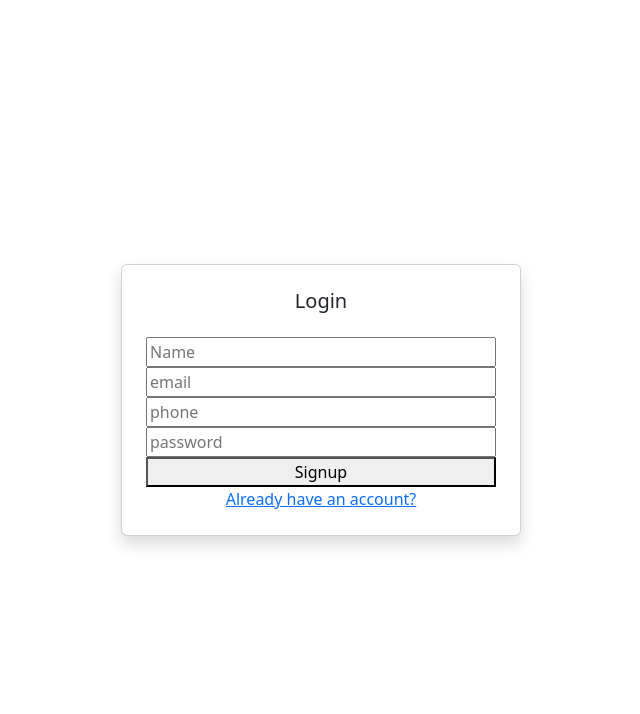
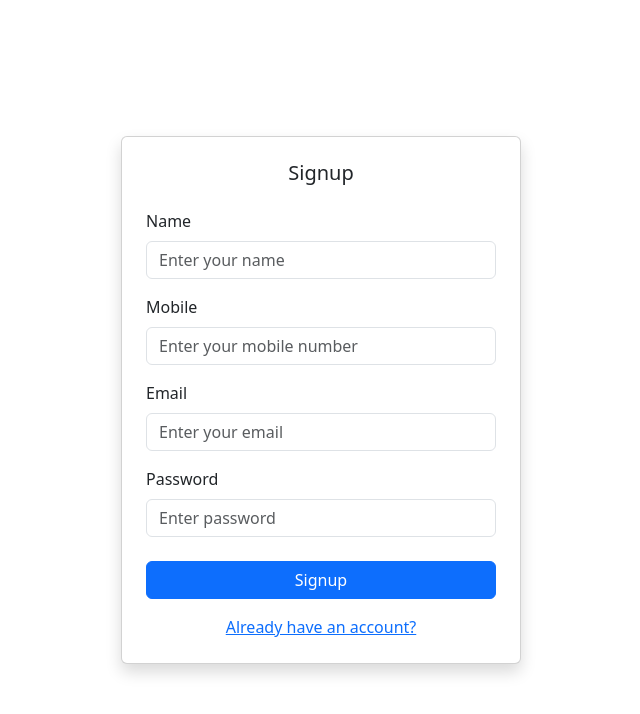
Before and after one commit to yogiwoo/chat, a React (Vite) app: page /signup in a window 1280 px wide. Shown: the top 714 px of the page, without its empty margins (319-959 px from the left). Built offline with nearby package versions, Linux system fonts and the light colour scheme; no server answers.

Commit message:
default profile pic and dropdown for logout and profile management

```diff
--- a/src/App.css
+++ b/src/App.css
@@ -0,0 +1,3 @@
+.hover-bg-light:hover {
+    background-color: rgba(0,0,0,0.05);
+}
--- a/src/pages/Chatarea.jsx
+++ b/src/pages/Chatarea.jsx
@@ -4,7 +4,7 @@ import Header from "./Header";
 import axios from "axios";
 import { useDataContext } from '../../reactProvider';
 import { io } from "socket.io-client"
-
+import pp from "./../../public/profile.png"
 //const prefix = "http://localhost:8080"
 const prefix = "http://localhost:3002";
 const socket = io("http://localhost:3002", {
@@ -119,16 +119,15 @@ function Chatarea() {
             {userlist.map((i) => (
               <div key={i._id} value={i._id} onClick={(e) => { handleGetMsg(i) }} className="usercontainer d-flex align-items-center gap-3 p-1">
                 <img
-                  src={i.image}
+                  src={i.image?i.image:pp}
                   userName={i.name}
                   className="profilepic rounded-circle border"
                   style={{ width: '40px', height: '40px', objectFit: 'cover' }}
                 />
-                <span>
-                  <p className="mb-0 fw-semibold">{i.userName}  {i.isOnline ? (<span className="green-dot"></span>) : (
+                <span style={{ height: '40px' }} className="d-flex flex-column justify-content-center overflow-hidden">
+                  <p className="mb-0 fw-semibold text-truncate">{i.userName}  {i.isOnline ? (<span className="green-dot"></span>) : (
                     <span className="red-dot"></span>)}</p>
-
-                  <p className="last-message">{i.isRead ? <><b>{i.lastMsg}</b></> : <>{i.lastMsg}</>}</p>
+                  <p className="last-message mb-0 text-truncate" style={{ fontSize: '0.85rem' }}>{i.isRead ? <><b>{i.lastMsg}</b></> : <>{i.lastMsg}</>}</p>
                 </span>
               </div>
             ))}
--- a/src/pages/Chatbox.jsx
+++ b/src/pages/Chatbox.jsx
@@ -1,19 +1,19 @@
-import { useEffect, useState,useRef } from "react";
+import { useEffect, useState, useRef } from "react";
 import axios from "axios";
-
+import pp from "./../../public/profile.png"
 //const prefix = "http://localhost:8080";
 const prefix = "http://localhost:3002";
 const x = localStorage.getItem("userData");
 const token = JSON.parse(x);
 const myId = token?.id;
 
-function Chatbox({ selectedChat, socket ,isOnline }) {
+function Chatbox({ selectedChat, socket, isOnline }) {
     console.log("data in chatbox", selectedChat);
 
     const [messages, setMessages] = useState([]);
     const [text, setText] = useState("");
     const [typing, setTyping] = useState(false);
-    const messageEndRef=useRef(null)
+    const messageEndRef = useRef(null)
     const getMessages = async () => {
         const response = await axios.get(`${prefix}/getMyMessage?chatId=${selectedChat.chatId}`, {
             withCredentials: true,
@@ -24,11 +24,11 @@ function Chatbox({ selectedChat, socket ,isOnline }) {
         });
         setMessages(response.data.data);
     };
-    useEffect(()=>{
-        if(messageEndRef.current){
-            messageEndRef.current.scrollIntoView({behavior:"smooth"})
+    useEffect(() => {
+        if (messageEndRef.current) {
+            messageEndRef.current.scrollIntoView({ behavior: "smooth" })
         }
-    },[messages])
+    }, [messages])
 
     useEffect(() => {
         if (!selectedChat?.chatId || !socket) return;
@@ -73,6 +73,14 @@ const handleInputChange = (e) => {
         setText(e.target.value);
     }
 
+    // New function to send message when Enter is pressed
+    const handleKeyDown = (event) => {
+        if (event.key === 'Enter') {
+            event.preventDefault();
+            handleSendMessage();
+        }
+    }
+
 
     return (
         <>
@@ -81,16 +89,16 @@ const handleInputChange = (e) => {
                 <div className="chat-area d-flex flex-column h-100 w-100 overflow-hidden">
                     {/* Header */}
                     <div className="header d-flex justify-content-between align-items-center p-3 border-bottom flex-shrink-0">
-                        <div className="d-flex align-items-center">
+                        <div className="d-flex align-items-center" style={{ minHeight: '40px' }}>
                             <img
-                                src={selectedChat.image}
+                                src={selectedChat.image ? selectedChat.image : pp}
                                 className="rounded-circle me-3"
-                                style={{ width: '40px', height: '40px', objectFit: 'cover' }}
+                                style={{ width: '40px', height: '40px', objectFit: 'cover', alignSelf: 'center' }}
                                 alt="Profile"
                             />
-                            <h4 className="mb-0">{selectedChat.name}</h4>
+                            <span style={{ lineHeight: 1 }}>{selectedChat.name}</span>
                         </div>
-                        <button className="btn btn-primary">Call</button>
+                        {/* <button className="btn btn-primary">Call</button> */}
                     </div>
 
                     {/* Messages */}
@@ -111,7 +119,7 @@ const handleInputChange = (e) => {
                                 <div className="empty-msg">There is no message let's talk</div>
                             )
                         }
-                        <div ref={messageEndRef}/>
+                        <div ref={messageEndRef} />
                     </div>
 
                     {/* Input Area */}
@@ -124,6 +132,7 @@ const handleInputChange = (e) => {
                                 style={{ padding: '10px' }}
                                 value={text}
                                 onChange={handleInputChange} //e => setText(e.target.value)
+                                onKeyDown={handleKeyDown}
                             />
                             <button className="btn btn-primary" onClick={handleSendMessage}>
                                 Send
--- a/src/pages/Signup.jsx
+++ b/src/pages/Signup.jsx
@@ -1,66 +1,103 @@
 import { useState } from 'react';
 import { Container, Form, Button, Card } from 'react-bootstrap';
-import axios from "axios"
-import { Link } from 'react-router-dom';
-const containerUrl="http://localhost:3003/auth" //gateway url
+import axios from "axios";
+import { Link, useNavigate } from 'react-router-dom';
+
+const containerUrl = "http://localhost:3003/auth";
+
 function Signup() {
+  const navigate = useNavigate();
   const [formData, setFormData] = useState({
     name: "",
     mobile: "",
     email: "",
     password: ""
-    })
+  });
+
   const handleChange = (e) => {
     setFormData({
       ...formData,
       [e.target.name]: e.target.value
-        })
+    });
+  };
+
+  const handleSubmit = async (e) => {
+    e.preventDefault();
+    try {
+      const res = await axios.post(`${containerUrl}/signup`, formData);
+      if (res.data.success) {
+        alert("Signup successful!");
+        navigate("/login");
       }
-    const handleSubmit = async (e) => {
-        console.log("this one")
-        const postData = await axios.post(`${containerUrl}/signup`, formData)
-        console.log("===========================>", postData)
-        if (postData) {
-            alert("Signup successful")
+    } catch (err) {
+      alert("Signup failed! Please try again.");
     }
-        e.preventDefault();
-    }
+  };
+
   return (
     <Container className="d-flex align-items-center justify-content-center" style={{ minHeight: '100vh' }}>
       <Card style={{ width: '400px' }} className="p-4 shadow">
-                <Card.Title className="text-center mb-4">Login</Card.Title>
-                <input type='text'
-                    placeholder="Name"
+        <Card.Title className="text-center mb-4">Signup</Card.Title>
+        <Form onSubmit={handleSubmit}>
+          <Form.Group className="mb-3">
+            <Form.Label>Name</Form.Label>
+            <Form.Control
+              type="text"
               name="name"
+              placeholder="Enter your name"
               value={formData.name}
-                    onChange={handleChange} />
+              onChange={handleChange}
+              required
+            />
+          </Form.Group>
 
-                <input type='text'
-                    placeholder="email"
+          <Form.Group className="mb-3">
+            <Form.Label>Mobile</Form.Label>
+            <Form.Control
+              type="text"
+              name="mobile"
+              placeholder="Enter your mobile number"
+              value={formData.mobile}
+              onChange={handleChange}
+              required
+            />
+          </Form.Group>
+
+          <Form.Group className="mb-3">
+            <Form.Label>Email</Form.Label>
+            <Form.Control
+              type="email"
               name="email"
+              placeholder="Enter your email"
               value={formData.email}
-                    onChange={handleChange} />
+              onChange={handleChange}
+              required
+            />
+          </Form.Group>
 
-                <input type='text'
-                    placeholder="phone"
-                    name="phone"
-                    value={formData.phone}
-                    onChange={handleChange} />
+          <Form.Group className="mb-4">
+            <Form.Label>Password</Form.Label>
+            <Form.Control
+              type="password"
+              name="password"
+              placeholder="Enter password"
+              value={formData.password}
+              onChange={handleChange}
+              required
+            />
+          </Form.Group>
 
-                <input type='text'
-                    placeholder="password"
-                    name="password"
-                    value={formData.password}
-                    onChange={handleChange} />
+          <Button variant="primary" type="submit" className="w-100">
+            Signup
+          </Button>
+        </Form>
 
-                <button onClick={handleSubmit}>Signup</button>
-
-                <Link to="/login" className='text-center'>Already have an account?</Link>
-
-
+        <div className="text-center mt-3">
+          <Link to="/login">Already have an account?</Link>
+        </div>
       </Card>
     </Container>
-    )
+  );
 }
 
 export default Signup;
```
Also changed, not shown: src/pages/Header.jsx (+92 -24 lines), public/profile.png (added). Lines whose indentation alone changed are shown as unchanged.
